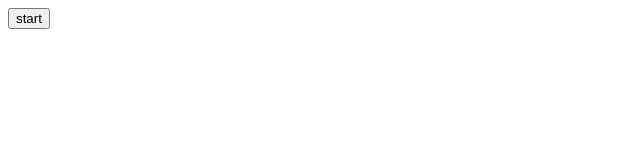
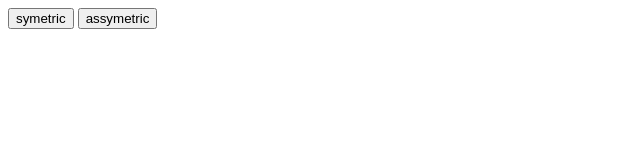
Before and after one commit to brunoartc/desprog.brartc.com, a plain HTML site: page index.html in a window 1280 px wide. Shown: the whole page, without its empty margins (0-640 px from the left). Drawn offline with Linux system fonts and the light colour scheme.

Commit message:
Update index.html

```diff
--- a/index.html
+++ b/index.html
@@ -11,10 +11,11 @@
 <body>
     <script type="text/javascript">
         function start(params) {
-            location.href = "1.html"
+            location.href = params;
         }
     </script>
-    <button onclick="start()">start</button>
+    <button onclick="start('1.html')">symetric</button>
+    <button onclick="start('2.html')">assymetric</button>
 </body>
 
 </html>
```
